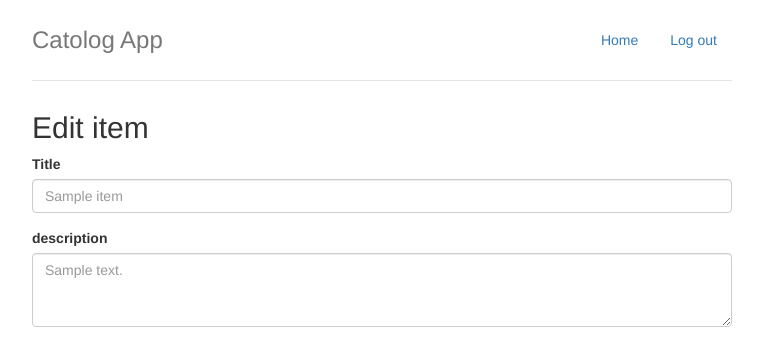
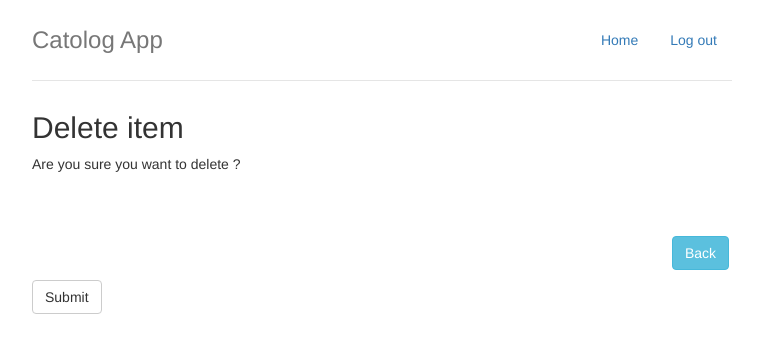
Before and after one commit to ajfg93/Catolog_App, a Flask app: a page that uses templates/navbar.html in a window 1280 px wide. Shown: the top 342 px of the page, without its empty margins (258-1021 px from the left). Run offline with Flask 2, Linux system fonts and the light colour scheme; the visitor is signed in with stand-in values (Sample User, id 1); tables that the repository leaves empty hold one stand-in row (values such as "Sample post"); some libraries are stand-ins or nearby versions.

Commit message:
bug fixed, v1.1

```diff
--- a/app.py
+++ b/app.py
@@ -1,38 +1,40 @@
 from flask import Flask, render_template, request, redirect, jsonify, url_for, flash
 app = Flask(__name__)
 
-#Import database_setup
+#import database_setup
 from sqlalchemy import create_engine
 from sqlalchemy.orm import sessionmaker
 from database_setup import User, Item, Category, Base
 
+#anti-forgery solution
+import random, string
+from flask import session as login_session
+
+#server-side http request for FB connec
+import httplib2
+import json
+from flask import make_response
+import hashlib
+
+#database initialize
 engine = create_engine('sqlite:///catelog_app.db')
 Base.metadata.bind = engine
 DBSession = sessionmaker(bind=engine)
 session = DBSession()
-#----------------------------------------------------
-#anti-forgery solution
-import random, string
-from flask import session as login_session
-#------------------------------------------------------
-#server-side http request for FB connec
-import httplib2
-import json
-from flask import make_response
-#--------------------------------------
-import hashlib
+
+#Gloable variable
 #items number showed in index page
 ITEM_SHOW_NUM = 9
 
-@app.route('/catalog.json/')
+@app.route('/JSON/')
 def catalogJSON():
     categories_all = session.query(Category).all()
     items_all = session.query(Item).all()
-    catalog = { "Category": [cate.serialize for cate in categories_all] }
-    for cate in catalog["Category"]:
-        cate['Item'] = [item.serialize for item in items_all if item.category_id == cate['id']]
-    return jsonify(catalog)
-
+    # catalog = { "Category": [cate.serialize for cate in categories_all] }
+    # for cate in catalog["Category"]:
+    #     cate['Item'] = [item.serialize for item in items_all if item.category_id == cate['id']]
+    # return jsonify(catalog)
+    return jsonify(Category = [c.serialize for c in categories_all], Item = [i.serialize for i in items_all])
 @app.route('/')
 def index():
     #check if login in
@@ -137,7 +139,7 @@
         if 'user_id' in login_session:
             isLogin = True
         deleteItem = session.query(Item).filter_by(name = item).one()
-        return render_template('item_edit.html', STATE = login_session['state'], isLogin = isLogin, item = deleteItem)
+        return render_template('item_delete.html', STATE = login_session['state'], isLogin = isLogin, item = deleteItem)
   else:
         if request.args.get('state') != login_session['state']:
             return respondToClient("Invaild State.", 401)
--- a/database_setup.py
+++ b/database_setup.py
@@ -23,7 +23,6 @@
 		return {
 		"id" : self.id,
 		"name" : self.name,
-		"Item" : [],
 	}
 
 class Item(Base):
@@ -42,7 +41,7 @@
 			'cat_id' : self.category_id,
 			'description' : self.description,
 			'id' : self.id,
-			'title' : self.name
+			'name' : self.name
 		}
 
 
--- a/fb_client_secret.json
+++ b/fb_client_secret.json
@@ -1,6 +1,6 @@
 {
 	"web":{
-		"app_id":1315994791757188,
+		"app_id":"1315994791757188",
 		"app_secret":"2be1109450893d0ca067e6ee8ffc58d7"
 	}
 }
--- a/templates/item_delete.html
+++ b/templates/item_delete.html
@@ -23,15 +23,15 @@
  		<p>Are you sure you want to delete ?</p>
         <div class="alert" id="msgBoard"></div>
         <p><button type="button" class="btn btn-info u-btn-back" onclick="history.back()">Back</button></p>
-        <button class="btn btn-default" id="submit-btn" onclick="delete();">Submit</button>
+        <button class="btn btn-default" id="submit-btn" onclick="deleteItem();">Submit</button>
     </div>
 
   <script src="https://ajax.googleapis.com/ajax/libs/jquery/1.12.4/jquery.min.js"></script>
   <script type="text/javascript">
-  		function delete(){
+  		function deleteItem(){
 	        $.ajax({
 	          type: 'POST',
-	          url : "/catalog/delete/?state={{STATE}}",
+	          url : "/catalog/{{item.name}}/delete/?state={{STATE}}",
 	          success: function(Msg){
 	            $('#submit-btn').hide();
 	            $('#msgBoard').removeClass('alert-danger').addClass("alert-success").text(Msg);
--- a/templates/item_edit.html
+++ b/templates/item_edit.html
@@ -49,7 +49,7 @@
         event.preventDefault();
         $.ajax({
           type: 'POST',
-          url : "/catalog/edit/?state={{STATE}}",
+          url : "/catalog/{{item.name}}/edit/?state={{STATE}}",
           data: $('#editItemForm').serialize(),
           success: function(Msg){
             $('#submit-btn').hide();
```
Also changed, not shown: README.md.
